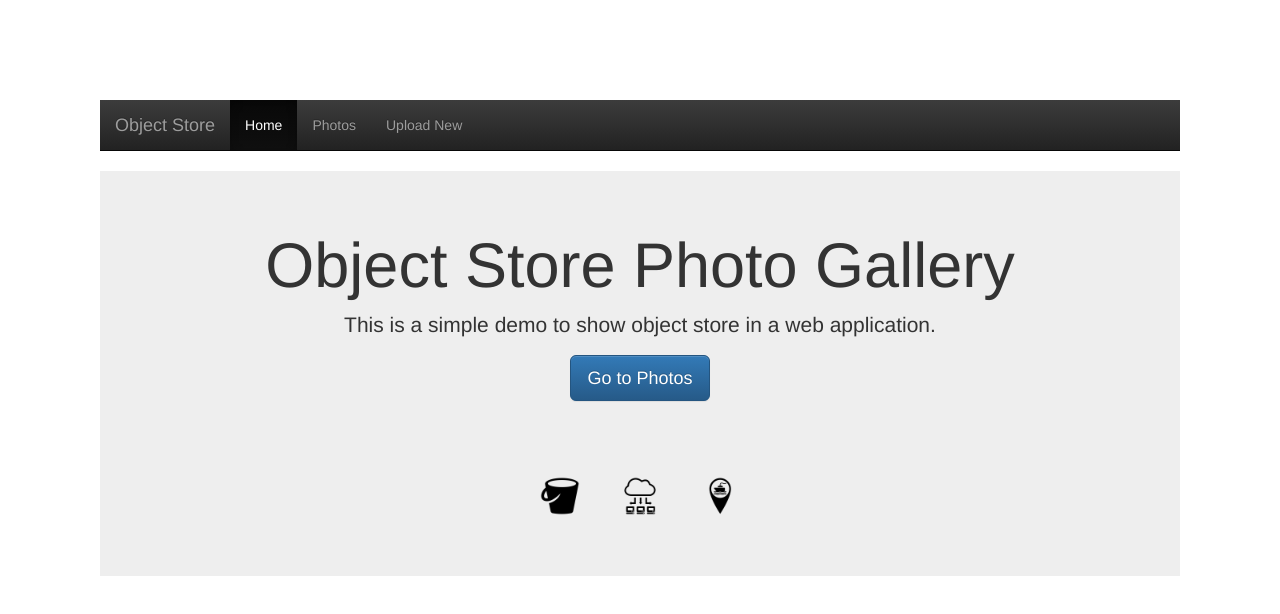
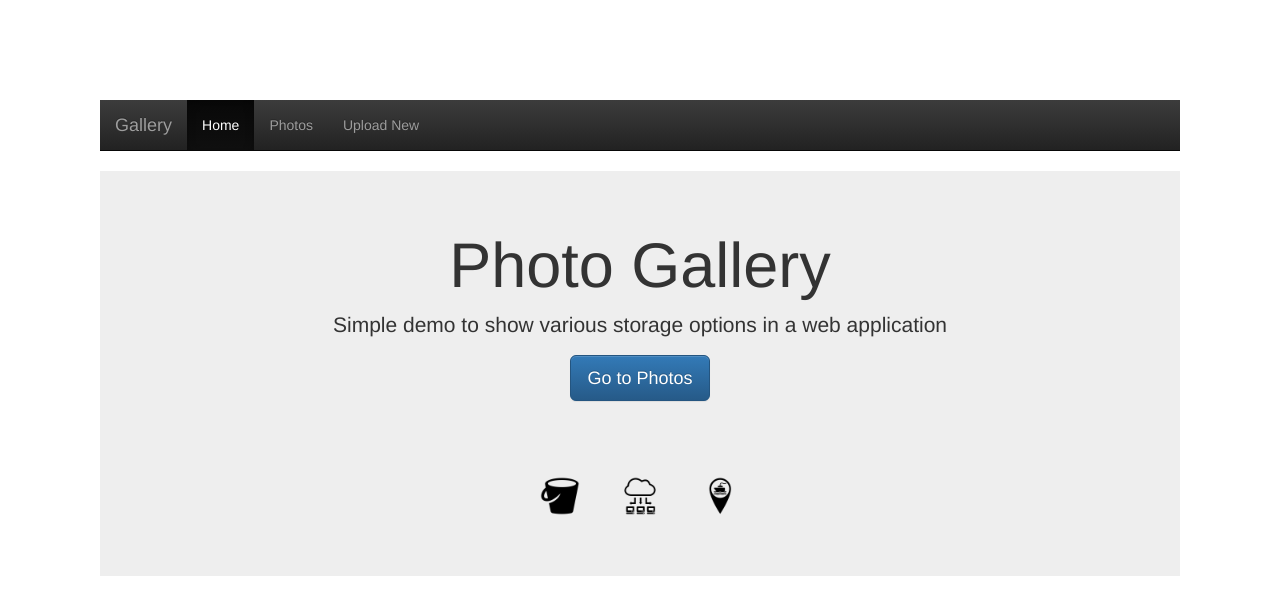
Before and after one commit to nberrington-cloudian/photo-gallery, a website: page index.html in a window 1280 px wide. Drawn offline with nearby package versions, Linux system fonts and the light colour scheme; no server answers.

Commit message:
Make app more generic

```diff
--- a/app.js
+++ b/app.js
@@ -134,7 +134,7 @@ app.post('/upload', function(req, res) {
 //   res.send('File uploaded!');
   setTimeout(function() {
     res.redirect('/photos');
-  }, 10000);
+  }, 3000);
 //   res.redirect('/photos');
 
 });
--- a/index.html
+++ b/index.html
@@ -11,7 +11,7 @@
 <div style="margin:100px;">
     <nav class="navbar navbar-inverse navbar-static-top">
         <div class="container">
-            <a class="navbar-brand" href="/">Object Store</a>
+            <a class="navbar-brand" href="/">Gallery</a>
             <ul class="nav navbar-nav">
                 <li class="active">
                     <a href="index.html">Home</a>
@@ -26,8 +26,8 @@
         </div>
     </nav>
     <div class="jumbotron text-center"  style="padding:40px; margin:auto;">
-        <h1>Object Store Photo Gallery</h1>
-        <p>This is a simple demo to show object store in a web application.</p>
+        <h1>Photo Gallery</h1>
+        <p>Simple demo to show various storage options in a web application</p>
         <p><a class="btn btn-primary btn-lg" href="/photos" role="button">Go to Photos</a></p>
         <br/><br/>
         <table border="0" style="margin:auto">
```
Also changed, not shown: lib/template.html (+2 -2 lines).
